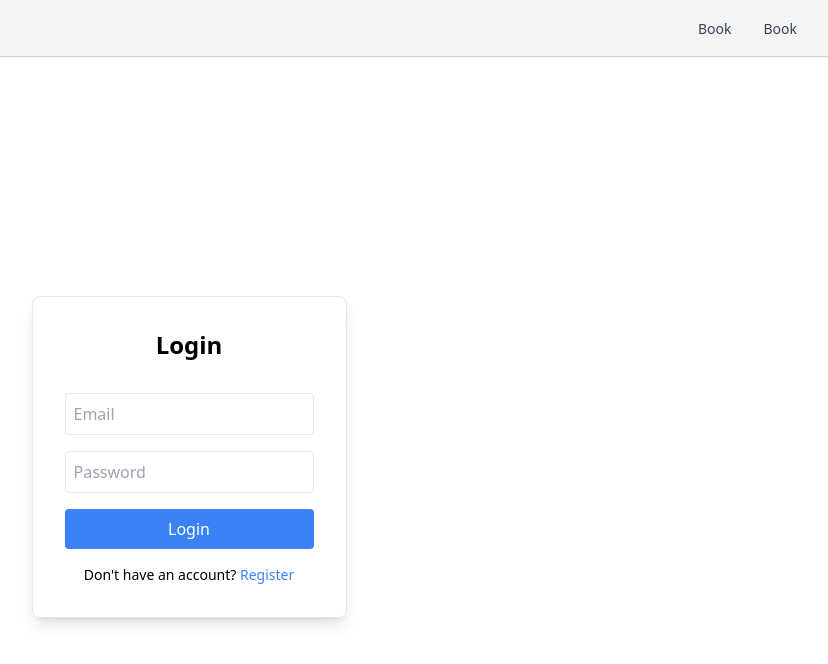
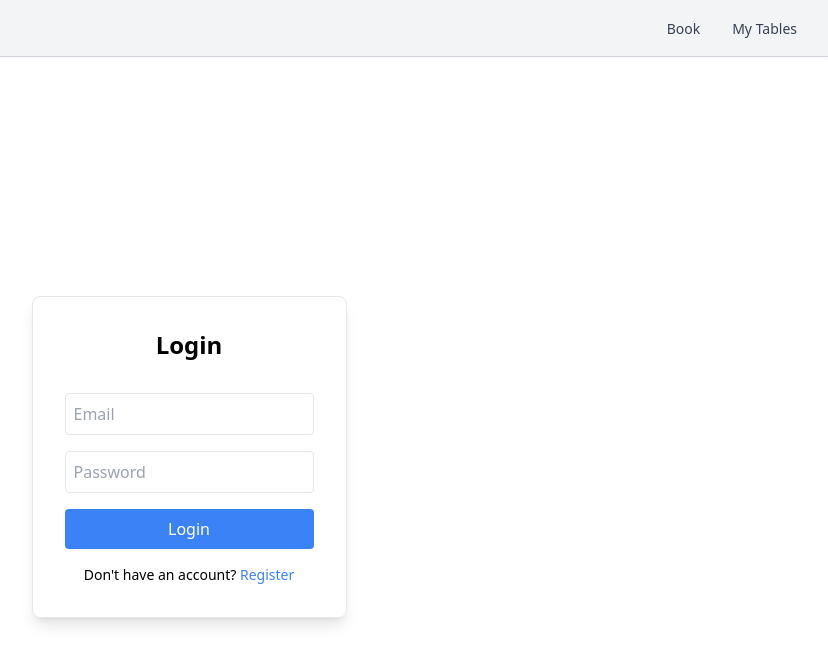
Before and after one commit to fufu-2345/webFramework, a Next.js app in the folder apps/front/: page / in a window 1280 px wide. Shown: the top 664 px of the page, without its empty margins (451-1279 px from the left). Built offline with nearby package versions, Linux system fonts and the light colour scheme; no server answers.

Commit message:
add myTables

```diff
--- a/apps/front/app/components/Navbar.jsx
+++ b/apps/front/app/components/Navbar.jsx
@@ -17,8 +17,8 @@ const Navbar = () => {
                 </div>
 
                 <div className="px-2 py-1">
-                    <Link href="/book" className="text-sm font-medium text-gray-700 hover:text-blue-600 transition">
-                        Book
+                    <Link href="/myTables" className="text-sm font-medium text-gray-700 hover:text-blue-600 transition">
+                        My Tables
                     </Link>
                 </div>
 
```
